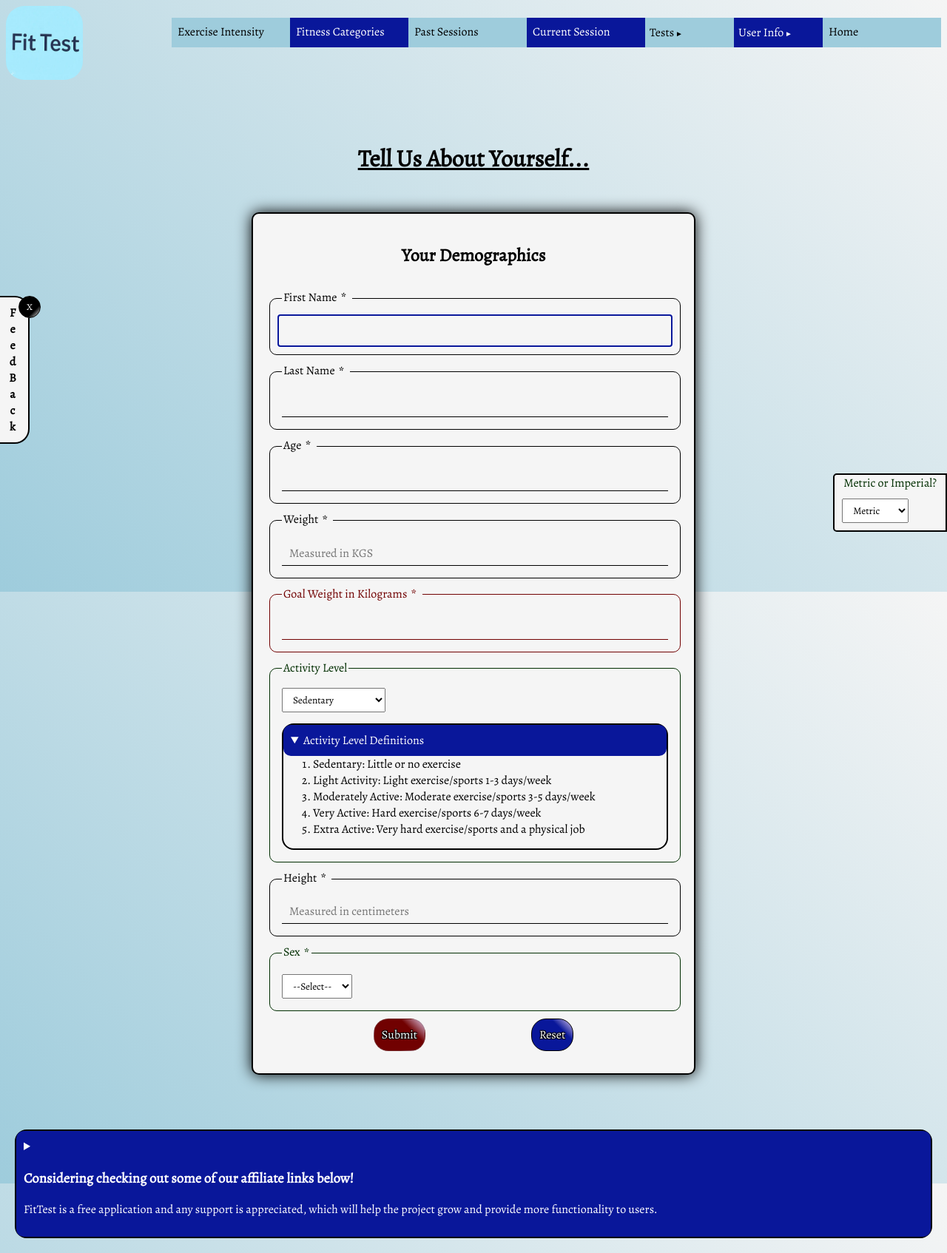
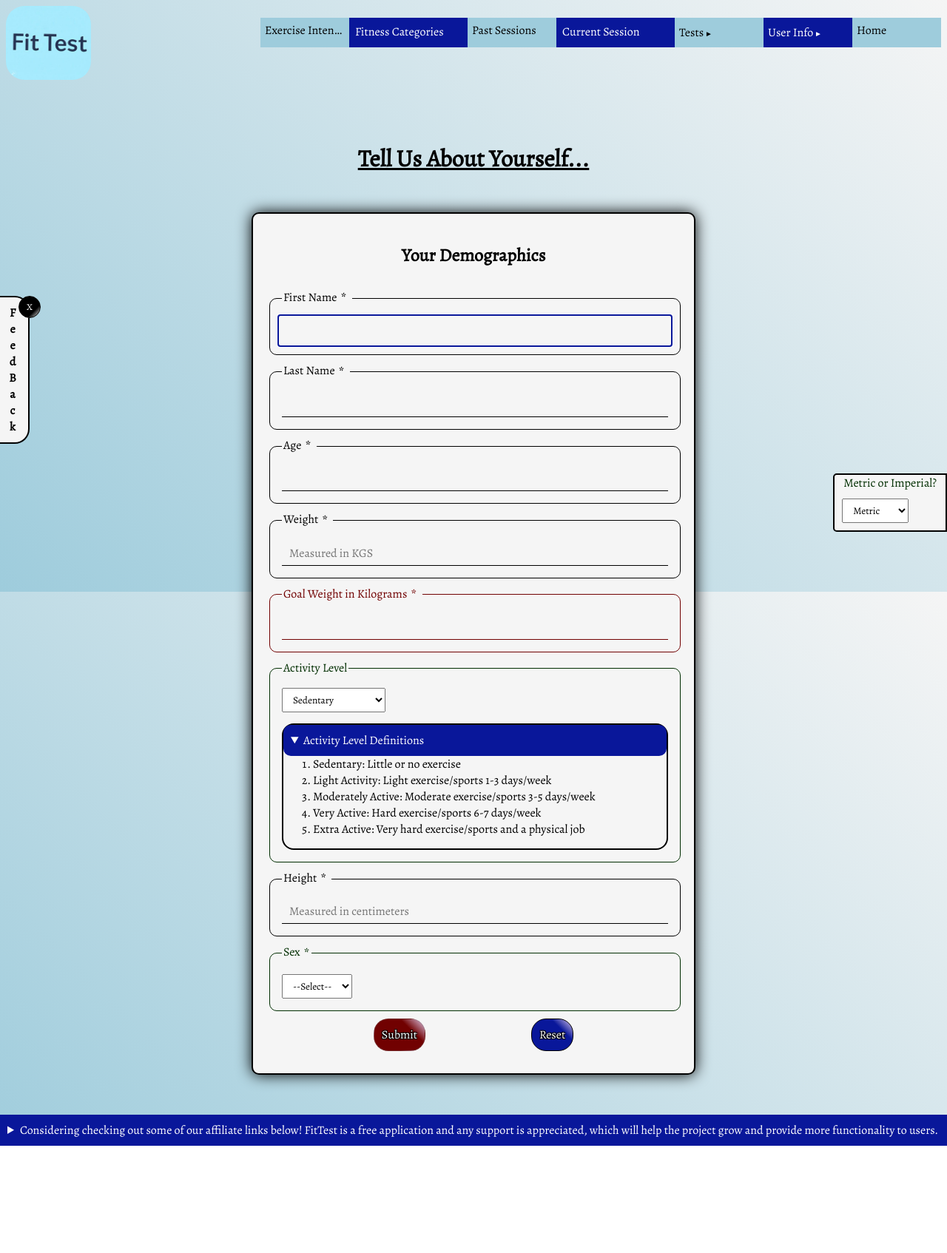
Before and after one commit to damatoaj/fitTest, a React (Create React App) app: page /#/parq in a window 1280 px wide. Shown: the whole page at 74% size. After the commit the page ends 1549 px from the top, so only its background shows below. Built offline with nearby package versions, Linux system fonts and the light colour scheme.

Commit message:
updated footer and nav bar css

```diff
--- a/src/CSS/App.css
+++ b/src/CSS/App.css
@@ -44,6 +44,11 @@ body {
   height: 100%;
   background-repeat: no-repeat;
   background-attachment: fixed;
+  width:100%;
+}
+
+#root{
+  width:100%;
 }
 
 main {
@@ -204,9 +209,9 @@ header {
 }
 
 footer {
-  padding : 20px;
   position: relative;
   bottom: 0;
+  width: 100%;
 }
 
 address {
--- a/src/CSS/Details.css
+++ b/src/CSS/Details.css
@@ -63,9 +63,11 @@ summary::marker {
     background-color: var(--prm-lgt-blue);
 }
 
-/* footer > details > ul {
-    margin-right: 15px;
-} */
+
+footer > details, footer > details > summary {
+    border-radius: 0;
+    border: none;
+}
 
 @media screen and (min-width:500px) {
     details > ul {
--- a/src/CSS/Links.css
+++ b/src/CSS/Links.css
@@ -112,7 +112,7 @@ nav > ul > li {
     margin:0;
     padding:0;
     max-height: 42px;
-    min-width: 140px;
+    width: clamp(120px, 10%, 250px)
 }
 
 .light > a {
--- a/src/Components/Footer.tsx
+++ b/src/Components/Footer.tsx
@@ -69,8 +69,8 @@ const Footer = () => {
         <footer>
             <details>
                 <summary>
-                    <h3>Considering checking out some of our affiliate links below!</h3>
-                    <p>FitTest is a free application and any support is appreciated, which will help the project grow and provide more functionality to users.</p>
+                    Considering checking out some of our affiliate links below!
+                    FitTest is a free application and any support is appreciated, which will help the project grow and provide more functionality to users.
                 </summary>
                 <ul>
                     {links}
```
